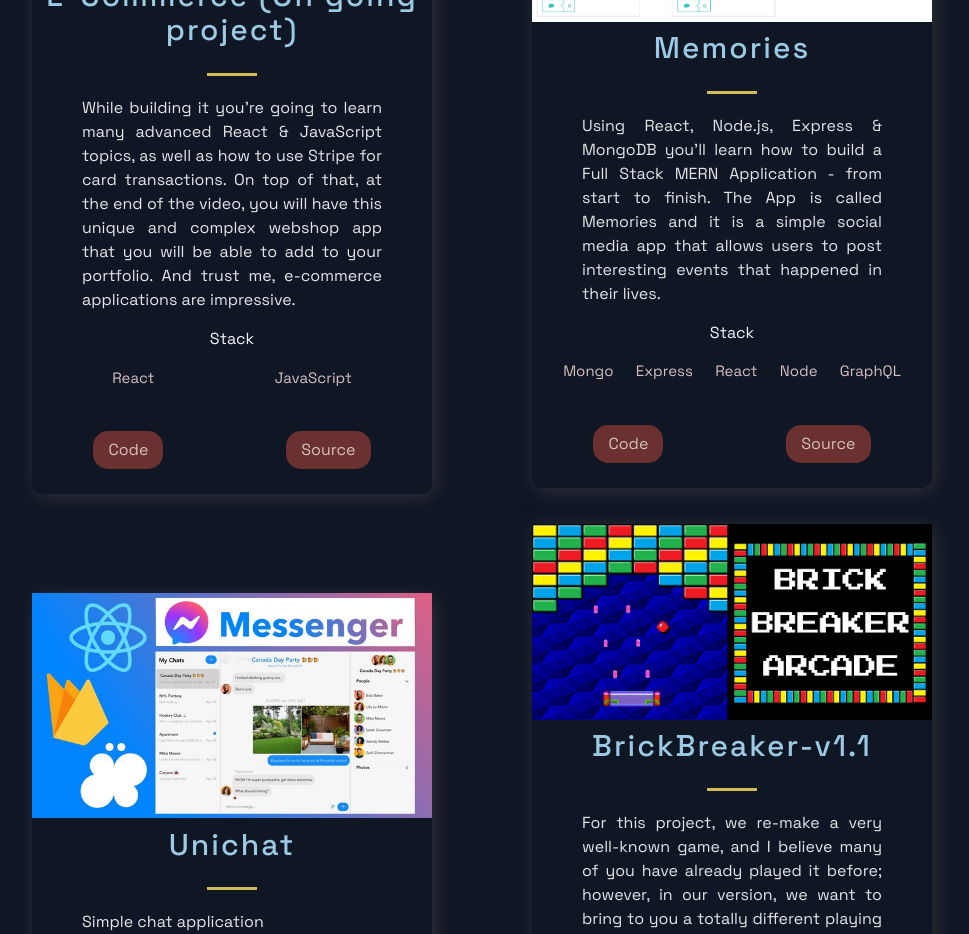
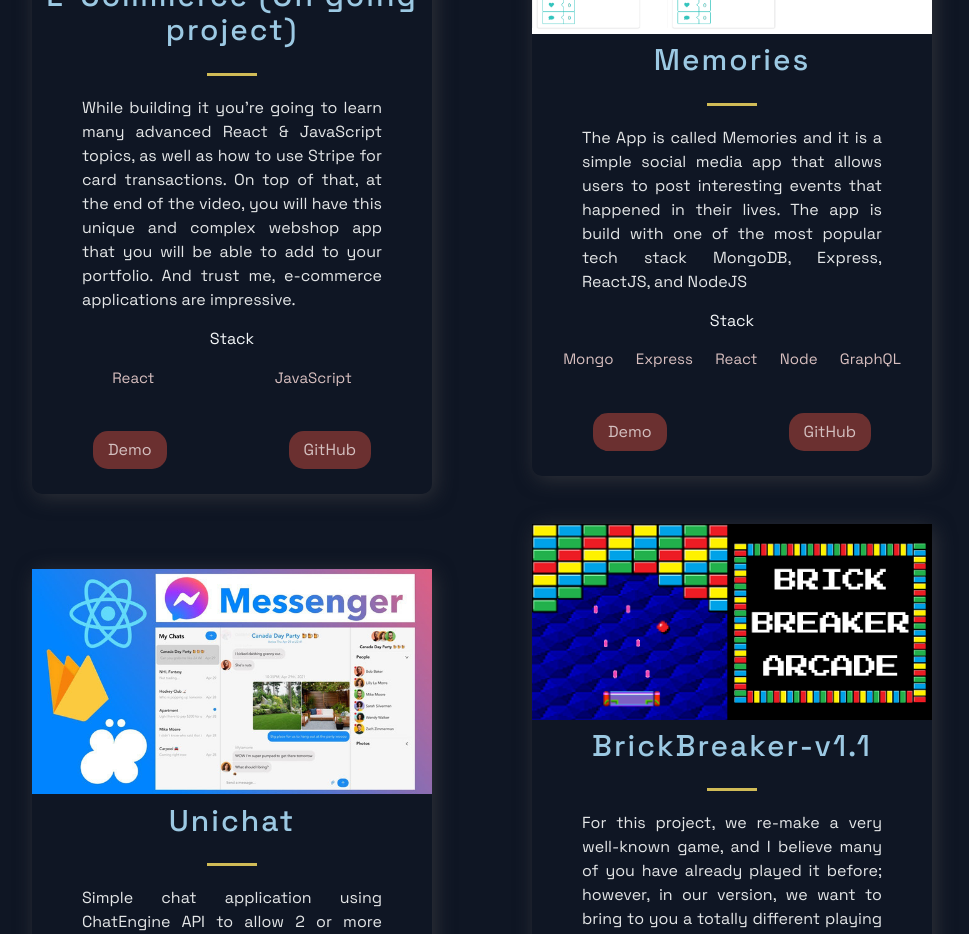
Before and after one commit to chuongtruong/Portfolio-21, a Next.js app: page / in a window 1280 px wide. Shown: the part 1140-2074 px from the top of the page, without its empty margins (158-1127 px from the left). Built offline with nearby package versions, Linux system fonts and the light colour scheme.

Commit message:
update projects, done

```diff
--- a/src/components/Projects/Projects.js
+++ b/src/components/Projects/Projects.js
@@ -35,10 +35,10 @@
           </div>
           <UtilityList>
             <ExternalLinks href={visit}>
-                Code
+                Demo
             </ExternalLinks>
             <ExternalLinks href={visit}>
-                Source
+                GitHub
             </ExternalLinks>
           </UtilityList>
          </BlogCard>
--- a/src/constants/constants.js
+++ b/src/constants/constants.js
@@ -12,17 +12,17 @@
     },
     {
     title: 'Memories',
-    description: "Using React, Node.js, Express & MongoDB you'll learn how to build a Full Stack MERN Application - from start to finish. The App is called Memories and it is a simple social media app that allows users to post interesting events that happened in their lives.",
+    description: "The App is called Memories and it is a simple social media app that allows users to post interesting events that happened in their lives. The app is build with one of the most popular tech stack MongoDB, Express, ReactJS, and NodeJS",
       image: '/images/mern.png',
 
       tags: ['Mongo', 'Express', 'React', 'Node', 'GraphQL'],
-    source: 'https://google.com',
-    visit: 'https://google.com',
+    source: 'https://memories-merng.netlify.app/',
+    visit: 'https://https://github.com/chuongtruong/merng-social-media-app.com',
     id: 1,
   },
   {
     title: 'Unichat',
-    description: "Simple chat application",
+    description: "Simple chat application using ChatEngine API to allow 2 or more users chat and share photos.",
     image: '/images/4.jpg',
     tags: ['React', 'ChatEngine', 'Firebase'],
     source: 'https://github.com/chuongtruong/chat-application',
```
